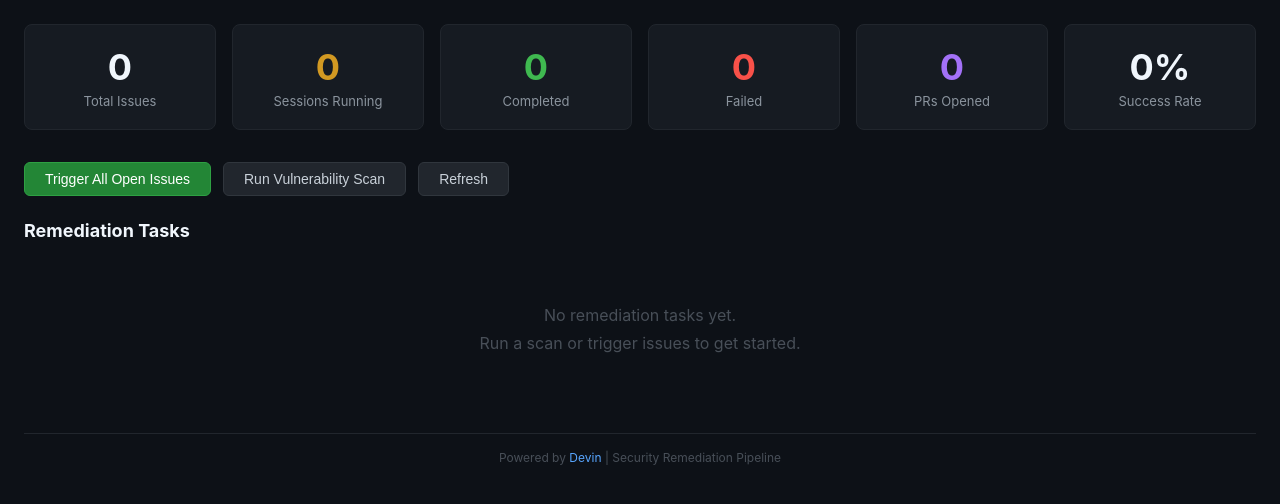
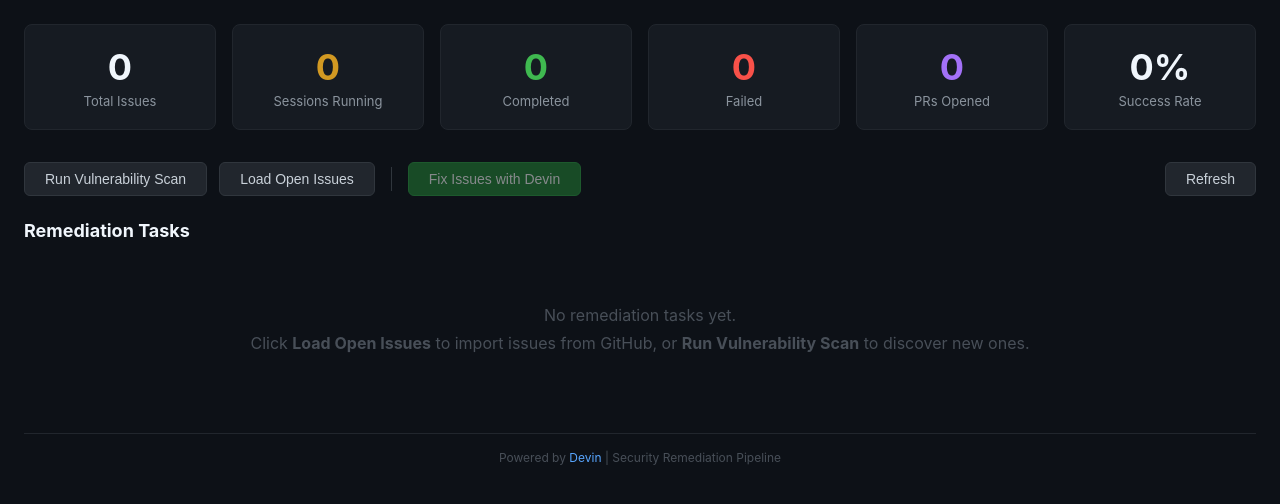
Before and after one commit to bsunders/devin-exercise, a FastAPI app: page / in a window 1280 px wide. Shown: the part 90-594 px from the top of the page. Run offline with FastAPI, Linux system fonts and the light colour scheme; data that the repository does not hold is empty.

Commit message:
feat: dashboard UX improvements + reset reliability
- Add checkboxes per row to select which issues to fix
- Rename 'Trigger All' to 'Fix Issues with Devin' (green button)
- Add 'Load Open Issues' button to import GitHub issues into dashboard
- Add new 'open' status for issues loaded but not yet sent to Devin
- Reorder buttons: scan/load first, then fix (matches natural workflow)
- Add POST /api/load-issues endpoint (imports issues without triggering)
- Add POST /api/reset endpoint (clears DB via API, avoids file lock)
- Reset scripts now clear DB via API first (fixes Windows file lock issue)
- Empty state guides user to click 'Load Open Issues' or 'Run Scan'

Co-Authored-By: Devin AI <158243242+devin-ai-integration[bot]@users.noreply.github.com>

```diff
--- a/app/main.py
+++ b/app/main.py
@@ -172,6 +172,50 @@ async def trigger_single_issue(
     return {"status": "triggered", "issue": issue_number, "title": issue["title"]}
 
 
+@app.post("/api/load-issues")
+async def load_open_issues() -> dict:
+    """Import open GitHub issues with devin-remediate label into the dashboard (without triggering Devin)."""
+    import httpx
+    async with httpx.AsyncClient(timeout=30) as client:
+        resp = await client.get(
+            f"https://api.github.com/repos/{settings.superset_repo}/issues",
+            headers={
+                "Authorization": f"token {settings.github_token}",
+                "Accept": "application/vnd.github.v3+json",
+            },
+            params={"labels": REMEDIATION_LABEL, "state": "open"},
+        )
+        resp.raise_for_status()
+        issues = resp.json()
+
+    loaded = 0
+    skipped = 0
+    for issue in issues:
+        if "pull_request" in issue:
+            continue
+        existing = models.get_task_by_issue(issue["number"])
+        if existing:
+            skipped += 1
+            continue
+
+        cve_id = None
+        for word in issue["title"].split():
+            if word.startswith(("CVE-", "PYSEC-", "GHSA-")):
+                cve_id = word.rstrip(":")
+                break
+
+        models.create_task(
+            issue_number=issue["number"],
+            issue_url=issue["html_url"],
+            issue_title=issue["title"],
+            cve_id=cve_id,
+            status="open",
+        )
+        loaded += 1
+
+    return {"status": "loaded", "loaded": loaded, "skipped": skipped, "total": len(issues)}
+
+
 @app.post("/api/trigger-all")
 async def trigger_all_issues(background_tasks: BackgroundTasks) -> dict:
     """Trigger remediation for ALL open issues with the devin-remediate label."""
@@ -216,13 +260,17 @@ async def trigger_remediation(issue: dict) -> None:
             cve_id = word.rstrip(":")
             break
 
-    # Create task record
-    task_id = models.create_task(
-        issue_number=issue_number,
-        issue_url=issue_url,
-        issue_title=issue_title,
-        cve_id=cve_id,
-    )
+    # Reuse existing task record if loaded via load-issues, otherwise create new
+    existing = models.get_task_by_issue(issue_number)
+    if existing and existing["session_status"] in ("open", "pending"):
+        task_id = existing["id"]
+    else:
+        task_id = models.create_task(
+            issue_number=issue_number,
+            issue_url=issue_url,
+            issue_title=issue_title,
+            cve_id=cve_id,
+        )
 
     # Build prompt and create Devin session
     prompt = build_devin_prompt(issue)
@@ -331,6 +379,14 @@ async def api_tasks() -> list[dict]:
     return models.get_all_tasks()
 
 
+@app.post("/api/reset")
+async def reset_dashboard() -> dict:
+    """Clear all tasks from the dashboard database."""
+    count = models.reset_db()
+    logger.info("Dashboard reset: %d tasks cleared", count)
+    return {"status": "reset", "tasks_cleared": count}
+
+
 @app.get("/health")
 async def health() -> dict:
     """Health check endpoint."""
--- a/templates/dashboard.html
+++ b/templates/dashboard.html
@@ -93,6 +93,7 @@
         .status-running { background: #2a1f00; color: #d29922; }
         .status-completed { background: #0d2818; color: #3fb950; }
         .status-failed { background: #2d0a0a; color: #f85149; }
+        .status-open { background: #1a2332; color: #58a6ff; }
 
         a { color: #58a6ff; text-decoration: none; }
         a:hover { text-decoration: underline; }
@@ -106,6 +107,8 @@
             margin-bottom: 24px;
             display: flex;
             gap: 12px;
+            flex-wrap: wrap;
+            align-items: center;
         }
         .btn {
             padding: 8px 20px;
@@ -118,17 +121,14 @@
             transition: background 0.15s;
         }
         .btn:hover { background: #30363d; }
+        .btn:disabled { opacity: 0.5; cursor: not-allowed; }
         .btn-primary {
             background: #238636;
             border-color: #2ea043;
             color: #fff;
         }
         .btn-primary:hover { background: #2ea043; }
-        .btn-danger {
-            background: #da3633;
-            border-color: #f85149;
-            color: #fff;
-        }
+        .btn-primary:disabled { background: #238636; }
 
         .section-title {
             font-size: 18px;
@@ -149,6 +149,34 @@
             color: #484f58;
         }
         .time-ago { color: #8b949e; font-size: 12px; }
+
+        .checkbox-cell {
+            width: 40px;
+            text-align: center;
+        }
+        .checkbox-cell input[type="checkbox"] {
+            width: 16px;
+            height: 16px;
+            cursor: pointer;
+            accent-color: #238636;
+        }
+        .select-all-label {
+            font-size: 12px;
+            color: #8b949e;
+            cursor: pointer;
+            user-select: none;
+        }
+        .selected-count {
+            font-size: 13px;
+            color: #8b949e;
+            margin-left: 8px;
+        }
+        .divider {
+            width: 1px;
+            height: 24px;
+            background: #30363d;
+            margin: 0 4px;
+        }
     </style>
 </head>
 <body>
@@ -198,8 +226,14 @@
 
     <!-- Action Buttons -->
     <div class="actions">
-        <button class="btn btn-primary" onclick="triggerAll()">Trigger All Open Issues</button>
         <button class="btn" onclick="runScan()">Run Vulnerability Scan</button>
+        <button class="btn" onclick="loadOpenIssues()">Load Open Issues</button>
+        <div class="divider"></div>
+        <button class="btn btn-primary" id="fixBtn" onclick="fixSelectedIssues()" disabled>
+            Fix Issues with Devin
+        </button>
+        <span class="selected-count" id="selectedCount"></span>
+        <div style="flex:1"></div>
         <button class="btn" onclick="location.reload()">Refresh</button>
     </div>
 
@@ -209,6 +243,9 @@
     <table class="pipeline-table">
         <thead>
             <tr>
+                <th class="checkbox-cell">
+                    <input type="checkbox" id="selectAll" onchange="toggleSelectAll(this)">
+                </th>
                 <th>Issue</th>
                 <th>CVE / Finding</th>
                 <th>Severity</th>
@@ -221,6 +258,13 @@
         <tbody>
             {% for task in tasks %}
             <tr>
+                <td class="checkbox-cell">
+                    {% if task.session_status in ('open', 'pending') %}
+                    <input type="checkbox" class="issue-checkbox"
+                           data-issue="{{ task.issue_number }}"
+                           onchange="updateSelectedCount()">
+                    {% endif %}
+                </td>
                 <td>
                     <a href="{{ task.issue_url }}" target="_blank">#{{ task.issue_number }}</a>
                     <div style="font-size:12px; color:#8b949e; max-width:300px; overflow:hidden; text-overflow:ellipsis; white-space:nowrap;">
@@ -270,7 +314,7 @@
     {% else %}
     <div class="empty-state">
         <p>No remediation tasks yet.</p>
-        <p style="margin-top:8px;">Run a scan or trigger issues to get started.</p>
+        <p style="margin-top:8px;">Click <strong>Load Open Issues</strong> to import issues from GitHub, or <strong>Run Vulnerability Scan</strong> to discover new ones.</p>
     </div>
     {% endif %}
 
@@ -279,20 +323,78 @@
     </div>
 
     <script>
-        async function triggerAll() {
+        function toggleSelectAll(el) {
+            document.querySelectorAll('.issue-checkbox').forEach(cb => {
+                cb.checked = el.checked;
+            });
+            updateSelectedCount();
+        }
+
+        function updateSelectedCount() {
+            const checked = document.querySelectorAll('.issue-checkbox:checked');
+            const total = document.querySelectorAll('.issue-checkbox');
+            const countEl = document.getElementById('selectedCount');
+            const fixBtn = document.getElementById('fixBtn');
+
+            if (checked.length > 0) {
+                countEl.textContent = `${checked.length} of ${total.length} selected`;
+                fixBtn.disabled = false;
+            } else {
+                countEl.textContent = '';
+                fixBtn.disabled = true;
+            }
+
+            // Update "select all" checkbox state
+            const selectAll = document.getElementById('selectAll');
+            if (selectAll) {
+                selectAll.checked = total.length > 0 && checked.length === total.length;
+                selectAll.indeterminate = checked.length > 0 && checked.length < total.length;
+            }
+        }
+
+        async function fixSelectedIssues() {
+            const checked = document.querySelectorAll('.issue-checkbox:checked');
+            if (checked.length === 0) {
+                alert('Select at least one issue to fix.');
+                return;
+            }
+
+            const issues = Array.from(checked).map(cb => cb.dataset.issue);
+            const btn = document.getElementById('fixBtn');
+            btn.disabled = true;
+            btn.textContent = `Launching ${issues.length} Devin session(s)...`;
+
+            let triggered = 0;
+            for (const issueNum of issues) {
+                try {
+                    const resp = await fetch(`/api/trigger/${issueNum}`, { method: 'POST' });
+                    const data = await resp.json();
+                    if (data.status === 'triggered') triggered++;
+                } catch (e) {
+                    console.error(`Error triggering issue ${issueNum}:`, e);
+                }
+            }
+
+            alert(`Launched ${triggered} Devin session(s). Dashboard will update as sessions progress.`);
+            btn.disabled = false;
+            btn.textContent = 'Fix Issues with Devin';
+            setTimeout(() => location.reload(), 1500);
+        }
+
+        async function loadOpenIssues() {
             const btn = event.target;
             btn.disabled = true;
-            btn.textContent = 'Triggering...';
+            btn.textContent = 'Loading issues...';
             try {
-                const resp = await fetch('/api/trigger-all', { method: 'POST' });
+                const resp = await fetch('/api/load-issues', { method: 'POST' });
                 const data = await resp.json();
-                alert(`Triggered ${data.total} issue(s): ${data.issues?.join(', ') || 'none'}`);
+                alert(`Loaded ${data.loaded} issue(s) from GitHub. ${data.skipped} already tracked.`);
             } catch (e) {
                 alert('Error: ' + e.message);
             }
             btn.disabled = false;
-            btn.textContent = 'Trigger All Open Issues';
-            setTimeout(() => location.reload(), 2000);
+            btn.textContent = 'Load Open Issues';
+            setTimeout(() => location.reload(), 1000);
         }
 
         async function runScan() {
@@ -302,7 +404,7 @@
             try {
                 const resp = await fetch('/api/scan', { method: 'POST' });
                 const data = await resp.json();
-                alert('Scan started! Issues will appear shortly.');
+                alert('Scan started! Issues will appear in GitHub shortly. Click "Load Open Issues" to import them.');
             } catch (e) {
                 alert('Error: ' + e.message);
             }
@@ -310,16 +412,8 @@
             btn.textContent = 'Run Vulnerability Scan';
         }
 
-        async function triggerIssue(issueNumber) {
-            try {
-                const resp = await fetch(`/api/trigger/${issueNumber}`, { method: 'POST' });
-                const data = await resp.json();
-                alert(`Status: ${data.status}`);
-                location.reload();
-            } catch (e) {
-                alert('Error: ' + e.message);
-            }
-        }
+        // Initialize selected count on load
+        updateSelectedCount();
     </script>
 </body>
 </html>
```
Also changed, not shown: app/models.py (+15 -3 lines), 2 other files.
